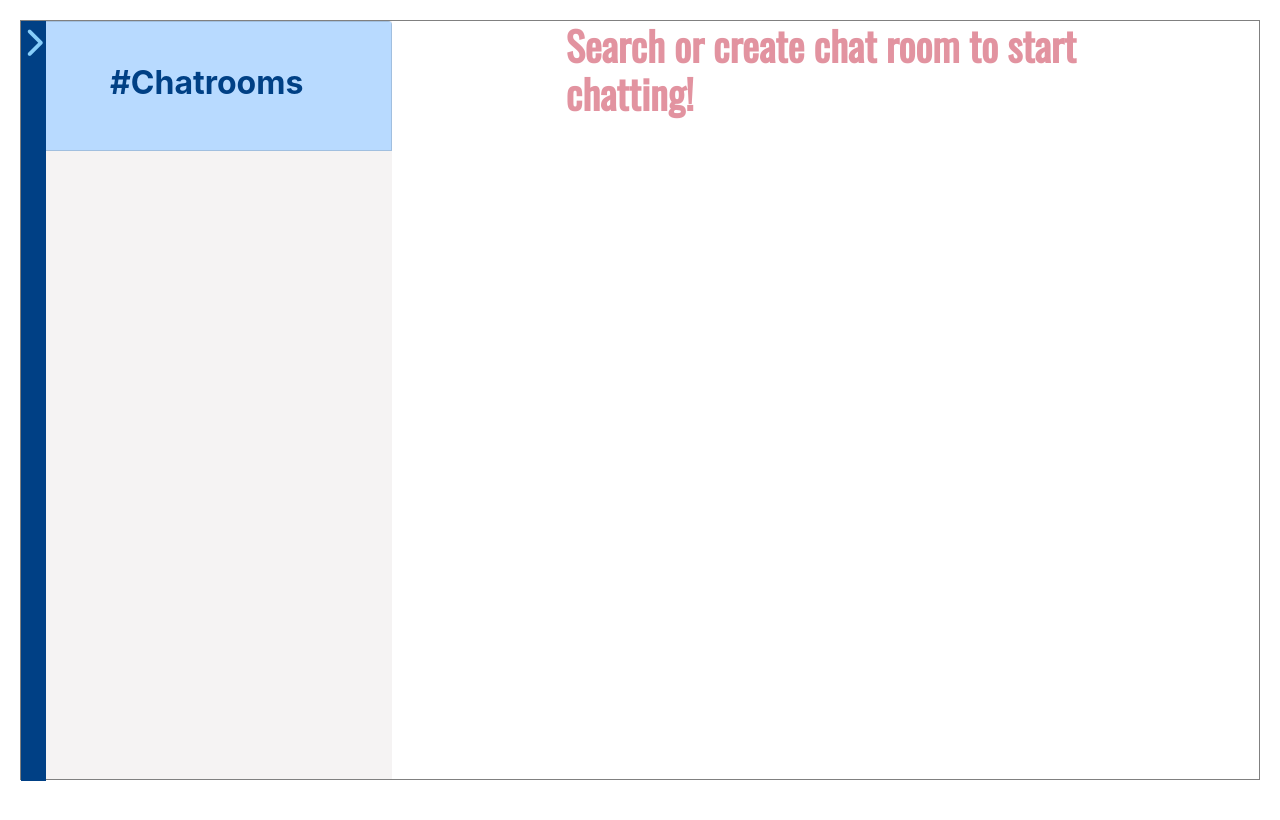
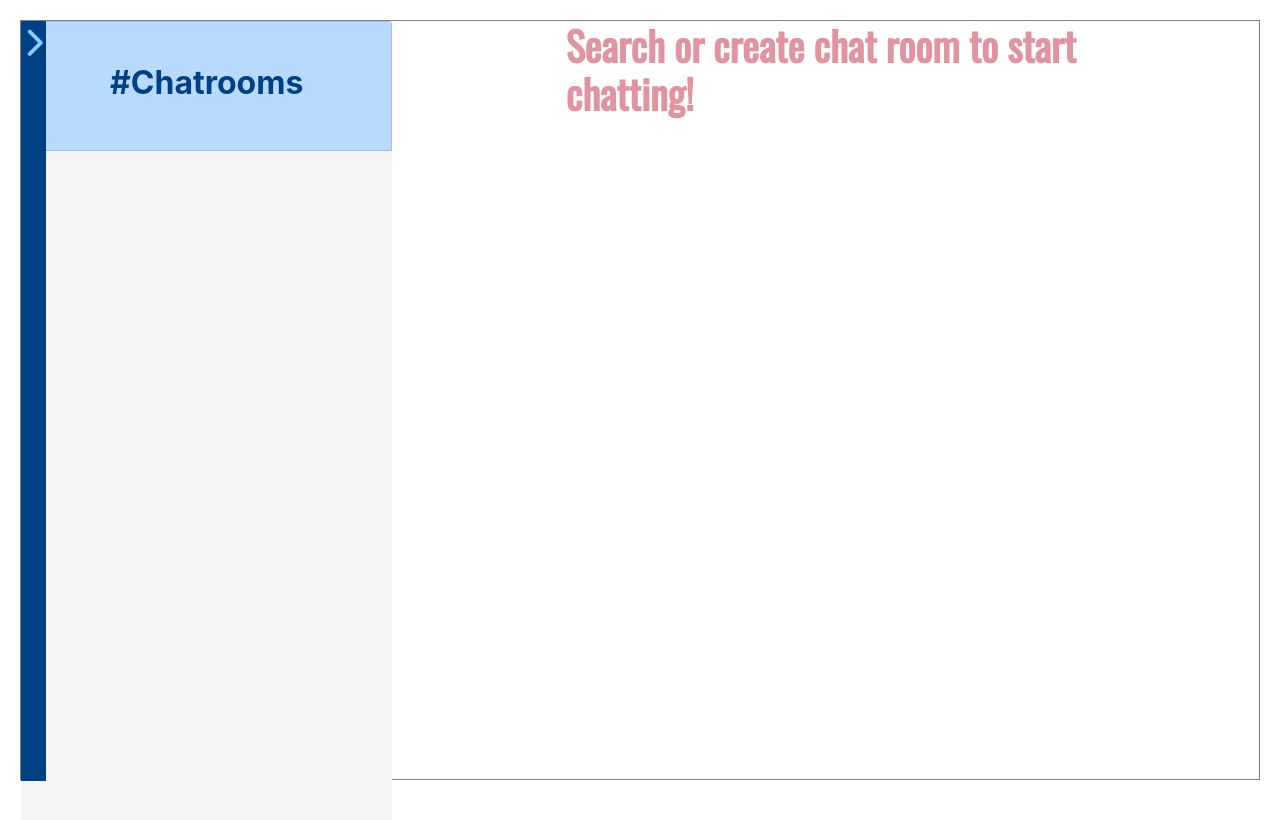
Before and after one commit to dtFocuS/all-chat-front-end, a React (Create React App) app: page /home in a window 1280 px wide. Shown: the top 820 px of the page. Built offline with nearby package versions, Linux system fonts and the light colour scheme; what actioncable would draw is missing.

Commit message:
adjusting repsonsive views

```diff
--- a/src/components/ChatRoomList.js
+++ b/src/components/ChatRoomList.js
@@ -43,10 +43,16 @@
                         </ListGroup.Item>
 
                     </div>
-
+                    <div className="chat-room-list">
                     {
                         this.props.myRooms ? this.showMyRooms() : null
                     }
+
+                    </div>
+
+                    {/* {
+                        this.props.myRooms ? this.showMyRooms() : null
+                    } */}
                 </ListGroup>
 
             </div>
--- a/src/stylesheets/chatroom.css
+++ b/src/stylesheets/chatroom.css
@@ -16,7 +16,9 @@
 }
 
 .chat-room {
+  width: 100%;
   border: 0.5px solid rgb(196, 194, 194);
+  /* border: 1px solid red; */
 }
 
 .chat-room .form-group span {
@@ -31,22 +33,41 @@
 
 }
 
+.chat-room-list::-webkit-scrollbar {
+  display: none;
+}
+
+
+.chat-room-list {
+  overflow-y: scroll;
+  height: 770px;
+}
+
 /* need adjusting */
+
+.chat-display {
+  /* display: grid; */
+  /* grid-template-columns: 1fr 1fr; */
+}
 
 #messages {
     height: 690px;
     overflow-y: scroll;
     border: 1px solid rgb(196, 194, 194);
+    width: 100%;
+    /* margin-bottom: 10px; */
     /* background-color: rgb(235, 226, 226); */
   }
-
+.chat-display::-webkit-scrollbar {
+  display: none;
+}
   #chat-message {
     margin-top: 2.5%;
     padding: 15px;
     border-radius: 10px;
     /* box-shadow: 3px 3px black; */
     /* font-family: 'Oswald', sans-serif; */
-    width: 45%;
+    width: 35%;
   }
 
   #chat-message h4 {
@@ -67,11 +88,40 @@
 
   .current-user-message {
     background-color: lightskyblue;
+    /* position: relative; */
     margin-right: 3%;
-    margin-left: 52%;
+    margin-left: 60%;
+    /* width: 60% */
+    /* width: 40%; */
+    word-wrap: break-word;
   }
 
   .other-user-message {
     background-color: lightpink;
-    margin-left: 3%;
+    margin-left: 5%;
+    /* width: 60px; */
+    word-wrap: break-word;
   }
+
+
+  @media screen and (min-height: 1100px) {
+    #messages {
+      height: 100%;
+    }
+
+    .profile-pic {
+      height: 40%;
+    }
+
+    .profile-pic img {
+      height: 60%;
+      width: 60%;
+    }
+
+    .form-group {
+      width: 95%;
+      /* height: 100%; */
+      margin: 10% auto 0 auto;
+      position: relative;
+  }
+}
--- a/src/stylesheets/home.css
+++ b/src/stylesheets/home.css
@@ -1,11 +1,13 @@
+
 .home-container {
     /* background: lightblue; */
     display: grid;
-    grid-template-columns: 30% auto;
+    grid-template-columns: 30% 70%;
     height: 95vh;
     margin: 20px;
     position: relative;
     border: 1px solid gray;
+    /* width: 80%; */
 }
 
 .side-nav {
```
